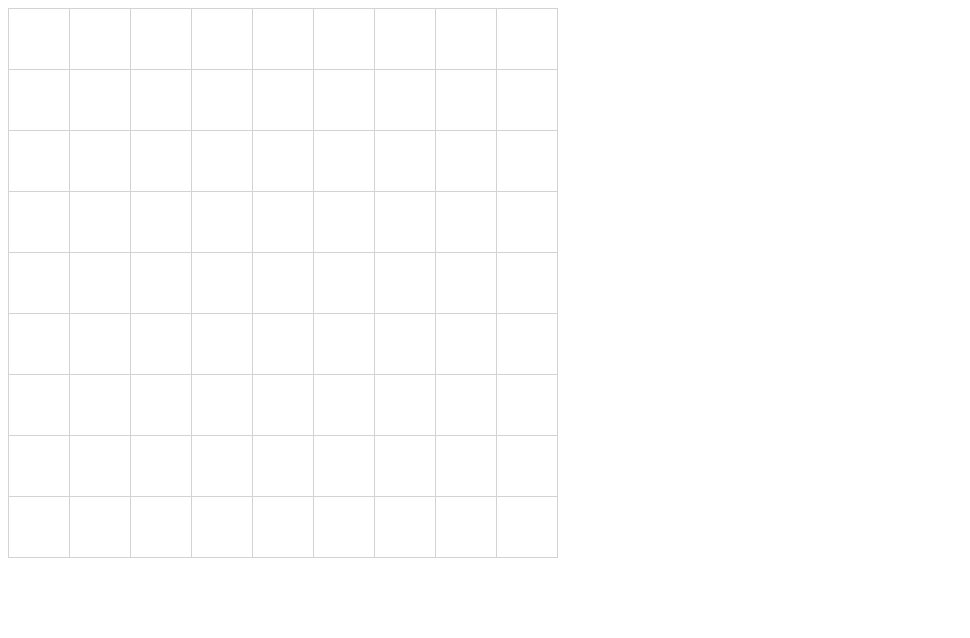
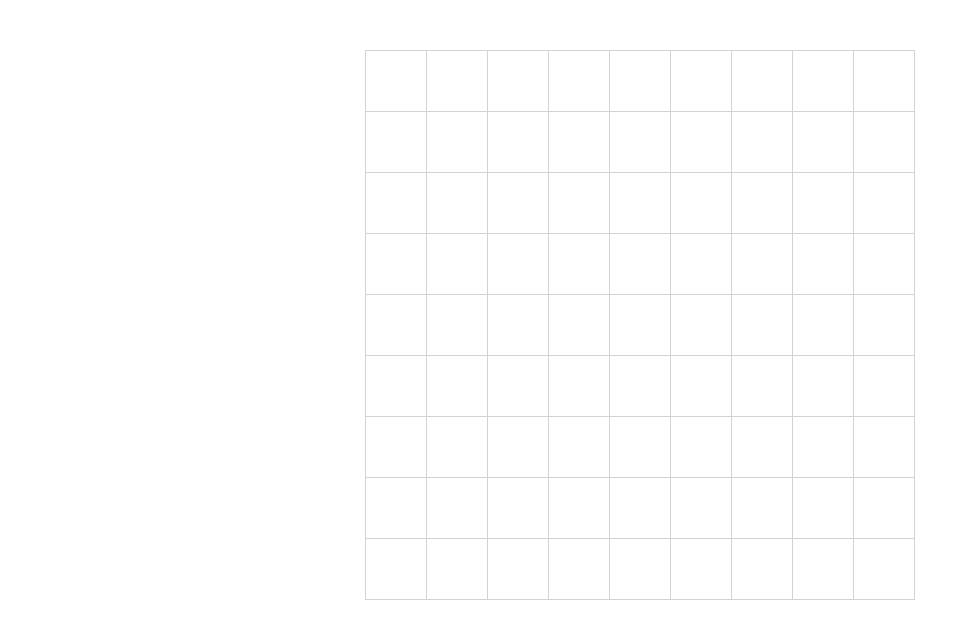
Before and after one commit to Shakil-Shahadat/sudoku, a plain HTML site: page index.html in a window 1280 px wide. Shown: the whole page, without its empty margins (0-970 px from the left). Drawn offline with Linux system fonts and the light colour scheme.

Commit message:
Update index.html

```diff
--- a/index.html
+++ b/index.html
@@ -5,6 +5,12 @@
 	<meta name="viewport" content="width=device-width, initial-scale=1">
 	<title>Sudoku Solver</title>
 	<style>
+		.container
+		{
+			width: 550px;
+			margin: auto;
+			margin-top: 50px;
+		}
 		table
 		{
 			border-collapse: collapse;
```
